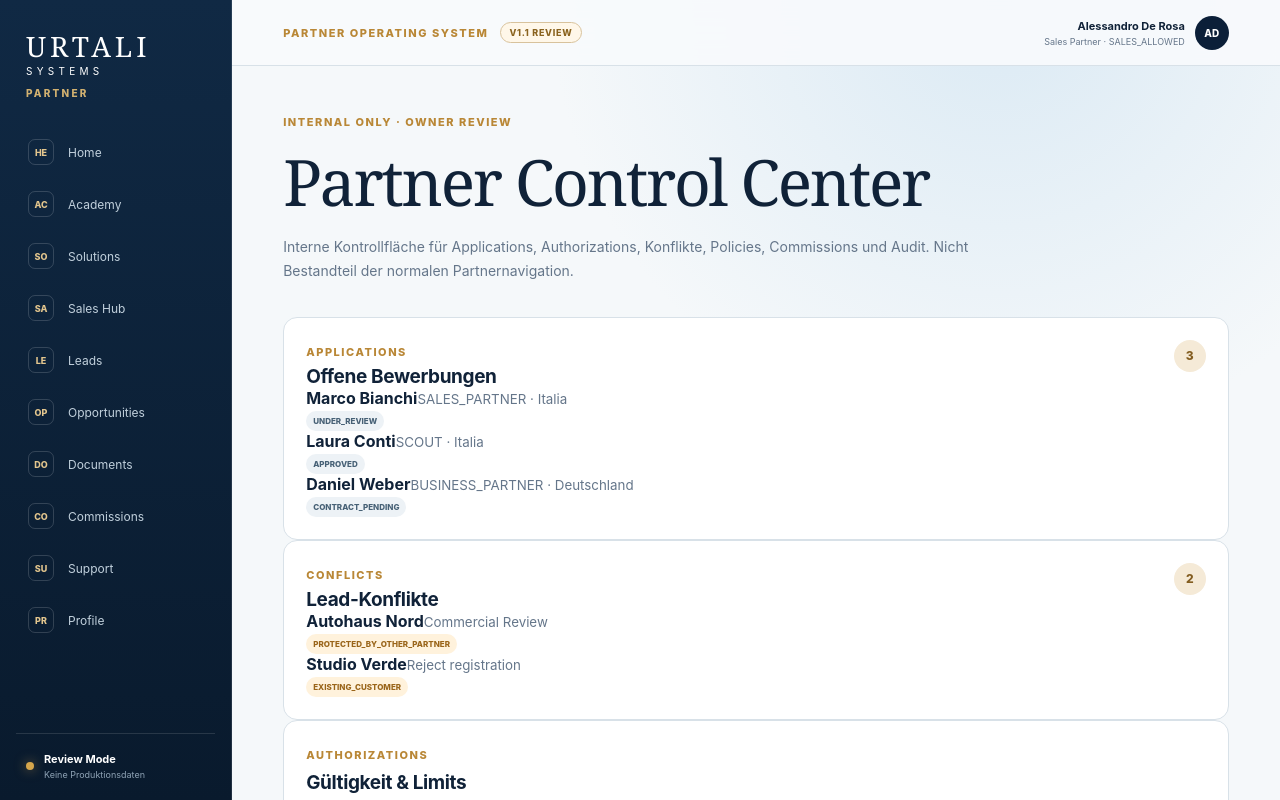
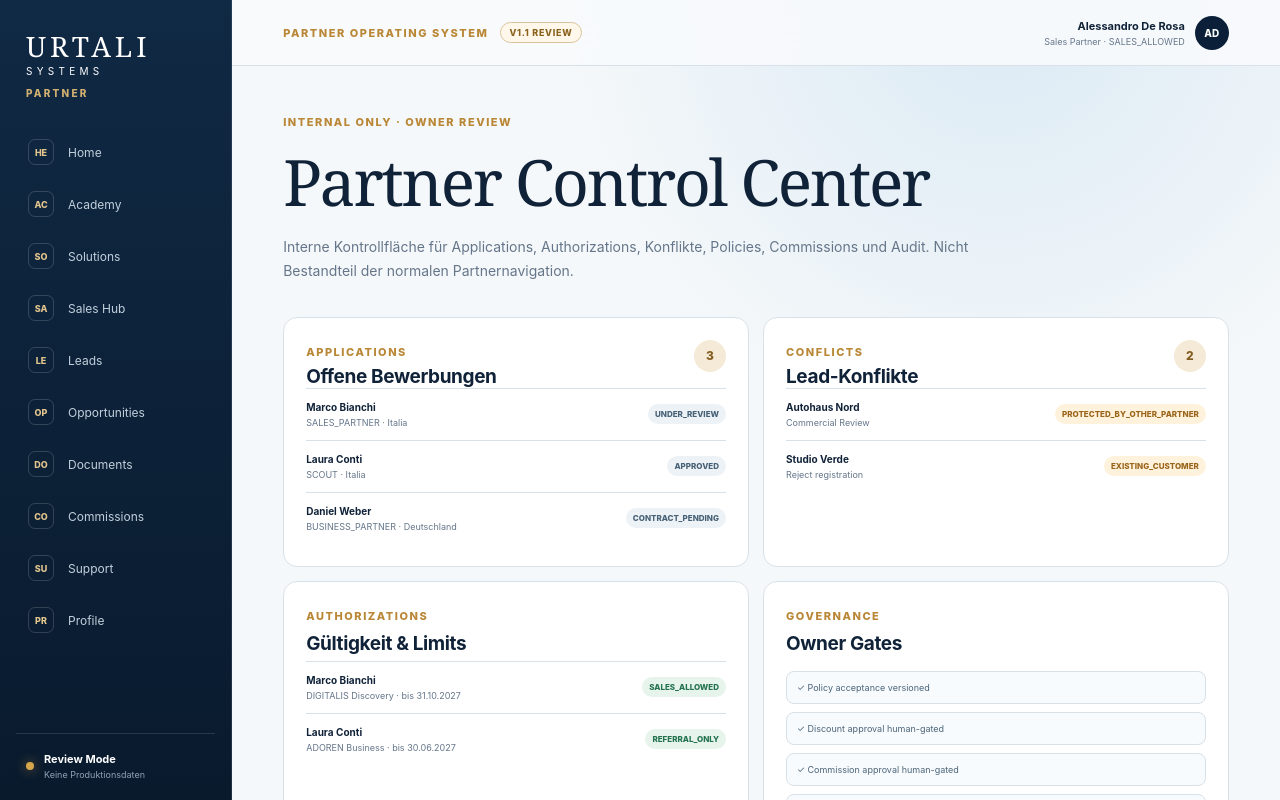
Before and after one commit to lavolpeofficial/vito-platform, a Next.js app in the folder apps/partner-portal/: page /admin in a window 1280 px wide. Shown: the top 800 px of the page. Built offline with nearby package versions, Linux system fonts and the light colour scheme.

Commit message:
style(partner-portal): add application and admin review surfaces

```diff
--- a/apps/partner-portal/app/globals.css
+++ b/apps/partner-portal/app/globals.css
@@ -368,3 +368,26 @@ small { color: var(--muted); }
 @media (prefers-reduced-motion: reduce) {
   *, *::before, *::after { scroll-behavior: auto !important; transition-duration: .01ms !important; }
 }
+
+
+.public-page { width: min(1120px, 100%); margin: 0 auto; padding: 34px clamp(20px, 5vw, 64px) 80px; }
+.public-hero { display: grid; grid-template-columns: 1.1fr 1fr; align-items: end; gap: 28px; margin-bottom: 22px; border: 1px solid var(--line); border-radius: 18px; background: white; padding: 28px 30px; }
+.public-hero h1 { margin: 12px 0 10px; font-size: clamp(46px, 6vw, 76px); }
+.public-hero p { max-width: 620px; color: var(--muted); font-size: 13px; line-height: 1.7; }
+.public-brand { display: block; margin-bottom: 48px; color: var(--navy); font-family: Georgia, "Times New Roman", serif; font-size: 28px; letter-spacing: .14em; }
+.public-brand span { display: inline-block; margin-left: 6px; color: var(--gold); font-family: Inter, ui-sans-serif, system-ui, sans-serif; font-size: 9px; font-weight: 800; letter-spacing: .3em; }
+.apply-form { margin-bottom: 60px; }
+.admin-grid { display: grid; grid-template-columns: repeat(2, minmax(0,1fr)); gap: 14px; }
+.admin-row { display: flex; align-items: center; justify-content: space-between; gap: 16px; border-top: 1px solid var(--line); padding: 12px 0; }
+.admin-row strong, .admin-row small { display: block; }
+.admin-row strong { font-size: 10px; }
+.admin-row small { margin-top: 4px; font-size: 9px; }
+.governance-checks { display: grid; gap: 8px; margin-top: 16px; }
+.governance-checks span { border: 1px solid var(--line); border-radius: 8px; background: #f8fbfd; padding: 10px; color: #4b6479; font-size: 9px; }
+.not-found { max-width: 700px; margin: 12vh auto; border: 1px solid var(--line); border-radius: 16px; background: white; padding: 48px; text-align: center; }
+.not-found h1 { margin: 10px 0; font-size: 56px; }
+.not-found p { color: var(--muted); }
+
+@media (max-width: 820px) {
+  .public-hero, .admin-grid { grid-template-columns: 1fr; }
+}
```
